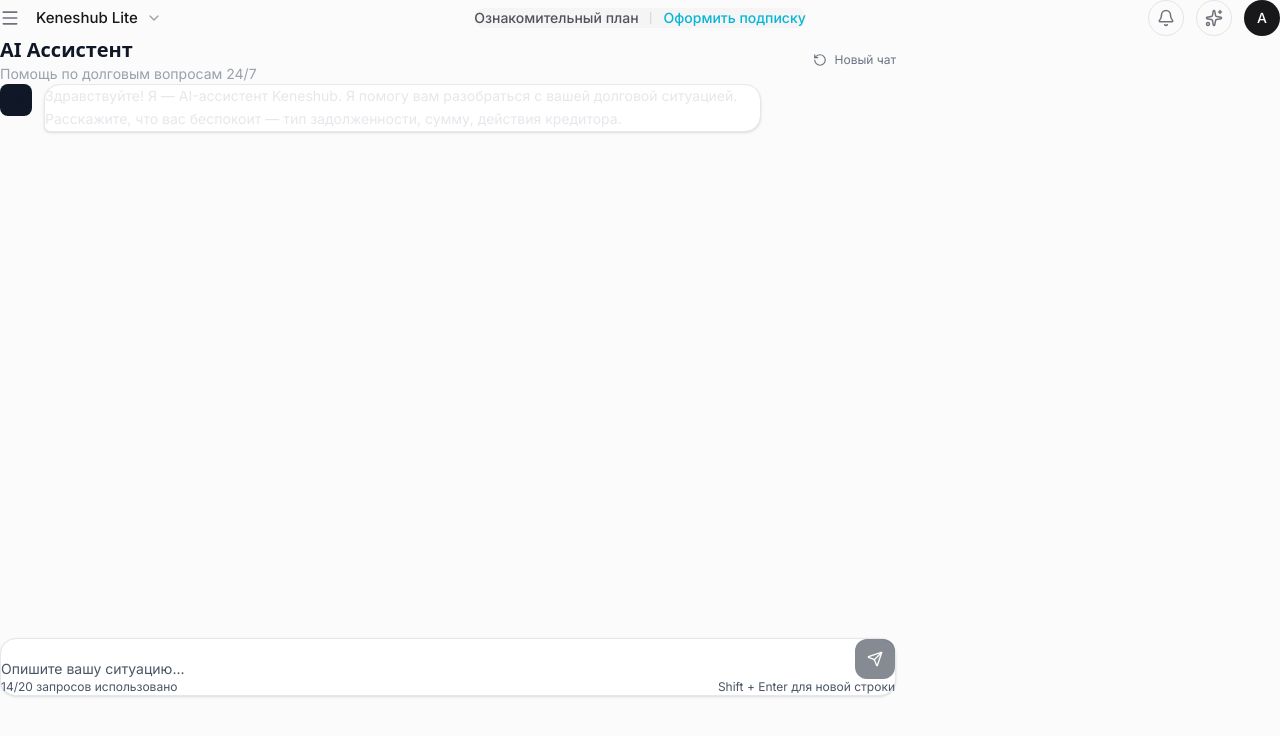
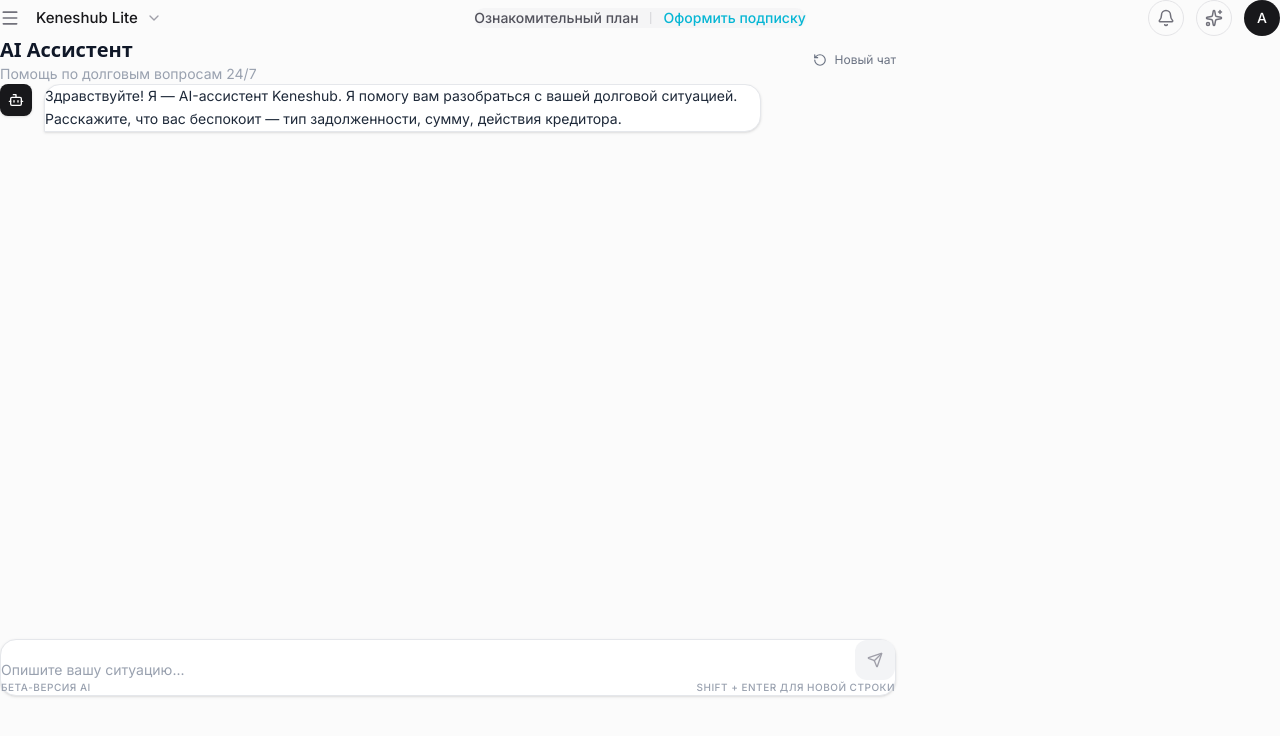
Before and after one commit to ultrasoundcode/keneshub2.0, a Next.js app: page /dashboard/ai-assistant in a window 1280 px wide. Shown: the top 736 px of the page. Built offline with nearby package versions, Linux system fonts and the light colour scheme; a web font is replaced by a local one.

Commit message:
fix: resolve all build blockers (Prisma downgrade, use client, suspense boundary)

```diff
--- a/package.json
+++ b/package.json
@@ -11,7 +11,7 @@
   },
   "dependencies": {
     "@hookform/resolvers": "^5.2.2",
-    "@prisma/client": "^6.2.1",
+    "@prisma/client": "6.2.1",
     "bcryptjs": "^3.0.3",
     "class-variance-authority": "^0.7.1",
     "clsx": "^2.1.1",
@@ -21,7 +21,7 @@
     "next": "16.1.6",
     "next-auth": "^4.24.13",
     "openai": "^6.22.0",
-    "prisma": "^6.2.1",
+    "prisma": "6.2.1",
     "react": "19.2.3",
     "react-dom": "19.2.3",
     "react-hook-form": "^7.71.2",
--- a/src/app/api/ai/history/route.ts
+++ b/src/app/api/ai/history/route.ts
@@ -1,4 +1,5 @@
 import { NextRequest, NextResponse } from "next/server";
+export const dynamic = "force-dynamic";
 import { verifyToken } from "@/lib/auth";
 import { prisma } from "@/lib/prisma";
 
--- a/src/app/api/debug-env/route.ts
+++ b/src/app/api/debug-env/route.ts
@@ -1,4 +1,5 @@
 import { NextRequest, NextResponse } from "next/server";
+export const dynamic = "force-dynamic";
 import { prisma } from "@/lib/prisma";
 
 export async function GET(req: NextRequest) {
--- a/src/app/api/user/settings/route.ts
+++ b/src/app/api/user/settings/route.ts
@@ -1,4 +1,5 @@
 import { NextRequest, NextResponse } from "next/server";
+export const dynamic = "force-dynamic";
 import { verifyToken } from "@/lib/auth";
 import { prisma } from "@/lib/prisma";
 
--- a/src/app/dashboard/ai-assistant/page.tsx
+++ b/src/app/dashboard/ai-assistant/page.tsx
@@ -1,4 +1,6 @@
-import { useState, useRef, useEffect } from "react";
+"use client";
+
+import { useState, useRef, useEffect, Suspense } from "react";
 import { motion } from "framer-motion";
 import { useSearchParams } from "next/navigation";
 import { Send, Bot, User, Sparkles, RotateCcw } from "lucide-react";
@@ -19,13 +21,14 @@
   },
 ];
 
-export default function AIAssistantPage() {
+function AIAssistantContent() {
   const searchParams = useSearchParams();
   const initialQuery = searchParams.get("q");
 
   const [messages, setMessages] = useState<Message[]>(sampleMessages);
   const [input, setInput] = useState("");
   const [isTyping, setIsTyping] = useState(false);
+  const [conversationId, setConversationId] = useState<string | null>(null);
   const messagesEndRef = useRef<HTMLDivElement>(null);
   const textareaRef = useRef<HTMLTextAreaElement>(null);
 
@@ -65,7 +68,8 @@
         method: "POST",
         headers: { "Content-Type": "application/json" },
         body: JSON.stringify({
-          messages: messages.map(m => ({ role: m.role, content: m.content })).concat({ role: "user", content: messageContent })
+          messages: messages.map(m => ({ role: m.role, content: m.content })).concat({ role: "user", content: messageContent }),
+          conversationId: conversationId
         }),
       });
 
@@ -96,18 +100,21 @@
 
           for (const line of lines) {
             if (line.startsWith("data: ")) {
-              const data = line.slice(6);
-              if (data === "[DONE]") break;
+              const dataStr = line.replace("data: ", "").trim();
+              if (dataStr === "[DONE]") break;
 
               try {
-                const { content } = JSON.parse(data);
-                if (content) {
-                  aiContent += content;
+                const data = JSON.parse(dataStr);
+                if (data.content) {
+                  aiContent += data.content;
                   setMessages((prev) =>
                     prev.map((msg) =>
                       msg.id === aiMessageId ? { ...msg, content: aiContent } : msg
                     )
                   );
+                }
+                if (data.conversationId) {
+                  setConversationId(data.conversationId);
                 }
               } catch (e) {
                 console.error("Error parsing AI chunk", e);
@@ -160,29 +167,26 @@
             animate={{ opacity: 1, y: 0 }}
             className={`flex gap-3 ${message.role === "user" ? "flex-row-reverse" : ""}`}
           >
-            <div className={`w-8 h-8 rounded-lg flex items-center justify-center flex-shrink-0 ${
+            <div className={`w-8 h-8 rounded-lg flex items-center justify-center flex-shrink-0 shadow-sm ${
               message.role === "assistant"
-                ? "bg-gray-900 text-white"
-                : "bg-gray-200"
+                ? "bg-zinc-900 text-white"
+                : "bg-white border border-gray-200 text-gray-400"
             }`}>
               {message.role === "assistant" ? (
-                <Bot className="w-4 h-4 text-gray-900" />
+                <Bot className="w-4 h-4" />
               ) : (
-                <User className="w-4 h-4 text-gray-300" />
+                <User className="w-4 h-4" />
               )}
             </div>
             <div className={`max-w-[80%] rounded-2xl px-4 py-3 ${
               message.role === "assistant"
-                ? "bg-white border border-gray-200 shadow-sm rounded-2xl border border-gray-200 rounded-bl-md"
-                : "bg-gray-100 border border-gray-200 rounded-br-md"
+                ? "bg-white border border-gray-200 shadow-sm rounded-bl-none"
+                : "bg-zinc-900 text-white shadow-lg shadow-zinc-200 rounded-br-none"
             }`}>
-              <div className="text-sm text-gray-200 leading-relaxed whitespace-pre-wrap">
-                {message.content.split(/(\*\*.*?\*\*)/).map((part, i) => {
-                  if (part.startsWith("**") && part.endsWith("**")) {
-                    return <strong key={i} className="text-gray-900">{part.slice(2, -2)}</strong>;
-                  }
-                  return part;
-                })}
+              <div className={`text-sm leading-relaxed whitespace-pre-wrap ${
+                message.role === "assistant" ? "text-gray-800" : "text-white"
+              }`}>
+                {message.content}
               </div>
             </div>
           </motion.div>
@@ -195,18 +199,13 @@
             animate={{ opacity: 1, y: 0 }}
             className="flex gap-3"
           >
-            <div className="w-8 h-8 rounded-lg bg-gray-900 text-white flex items-center justify-center">
-              <Bot className="w-4 h-4 text-gray-900" />
+            <div className="w-8 h-8 rounded-lg bg-zinc-900 text-white flex items-center justify-center shadow-sm">
+              <Bot className="w-4 h-4" />
             </div>
-            <div className="bg-white border border-gray-200 shadow-sm rounded-2xl rounded-bl-md px-4 py-3 border border-gray-200">
+            <div className="bg-white border border-gray-200 shadow-sm rounded-2xl rounded-bl-none px-4 py-3">
               <div className="flex items-center gap-2">
-                <Sparkles className="w-3.5 h-3.5 text-gray-900 animate-pulse" />
+                <Sparkles className="w-3.5 h-3.5 text-zinc-900 animate-pulse" />
                 <span className="text-xs text-gray-500">Keneshub AI анализирует...</span>
-                <div className="flex gap-1">
-                  <span className="ai-typing-dot" />
-                  <span className="ai-typing-dot" />
-                  <span className="ai-typing-dot" />
-                </div>
               </div>
             </div>
           </motion.div>
@@ -215,7 +214,7 @@
       </div>
 
       {/* Input */}
-      <div className="bg-white border border-gray-200 shadow-sm rounded-2xl p-3 border border-gray-200">
+      <div className="bg-white border border-gray-200 shadow-sm rounded-2xl p-3">
         <form onSubmit={handleSend} className="flex items-end gap-3">
           <textarea
             ref={textareaRef}
@@ -235,21 +234,33 @@
             }}
             placeholder="Опишите вашу ситуацию..."
             rows={1}
-            className="flex-1 bg-transparent text-gray-900 text-sm placeholder:text-gray-600 resize-none focus:outline-none py-2 px-2 max-h-32"
+            className="flex-1 bg-transparent text-gray-900 text-sm placeholder:text-gray-400 resize-none focus:outline-none py-2 px-2 max-h-32"
           />
           <button
             type="submit"
             disabled={!input.trim() || isTyping}
-            className="w-10 h-10 rounded-xl bg-gray-900 text-white flex items-center justify-center text-gray-900 hover:shadow-lg hover:shadow-accent-blue/20 transition-all disabled:opacity-50 disabled:hover:shadow-none flex-shrink-0"
+            className={`w-10 h-10 rounded-xl flex items-center justify-center transition-all ${
+                input.trim() && !isTyping
+                ? "bg-zinc-900 text-white shadow-lg shadow-zinc-200 hover:scale-105 active:scale-95"
+                : "bg-gray-100 text-zinc-400"
+            }`}
           >
             <Send className="w-4 h-4" />
           </button>
         </form>
         <div className="flex items-center justify-between mt-2 px-2">
-          <span className="text-xs text-gray-600">14/20 запросов использовано</span>
-          <span className="text-xs text-gray-600">Shift + Enter для новой строки</span>
+          <span className="text-[10px] text-gray-400 uppercase tracking-wider font-medium">Бета-версия AI</span>
+          <span className="text-[10px] text-gray-400 uppercase tracking-wider font-medium">Shift + Enter для новой строки</span>
         </div>
       </div>
     </div>
   );
 }
+
+export default function AIAssistantPage() {
+  return (
+    <Suspense fallback={<div className="flex justify-center py-12"><div className="animate-spin rounded-full h-8 w-8 border-b-2 border-gray-900" /></div>}>
+      <AIAssistantContent />
+    </Suspense>
+  );
+}
--- a/src/app/dashboard/page.tsx
+++ b/src/app/dashboard/page.tsx
@@ -1,3 +1,5 @@
+"use client";
+
 import { useState } from "react";
 import { motion } from "framer-motion";
 import { useRouter } from "next/navigation";
```
Also changed, not shown: 1 other file (tests, documents, lock files or other folders).
